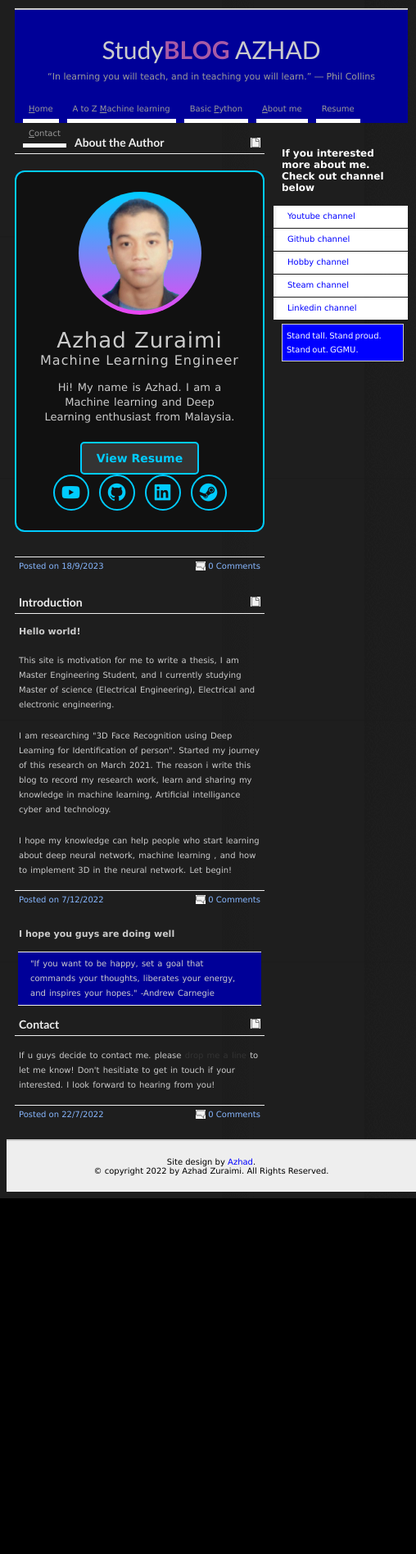
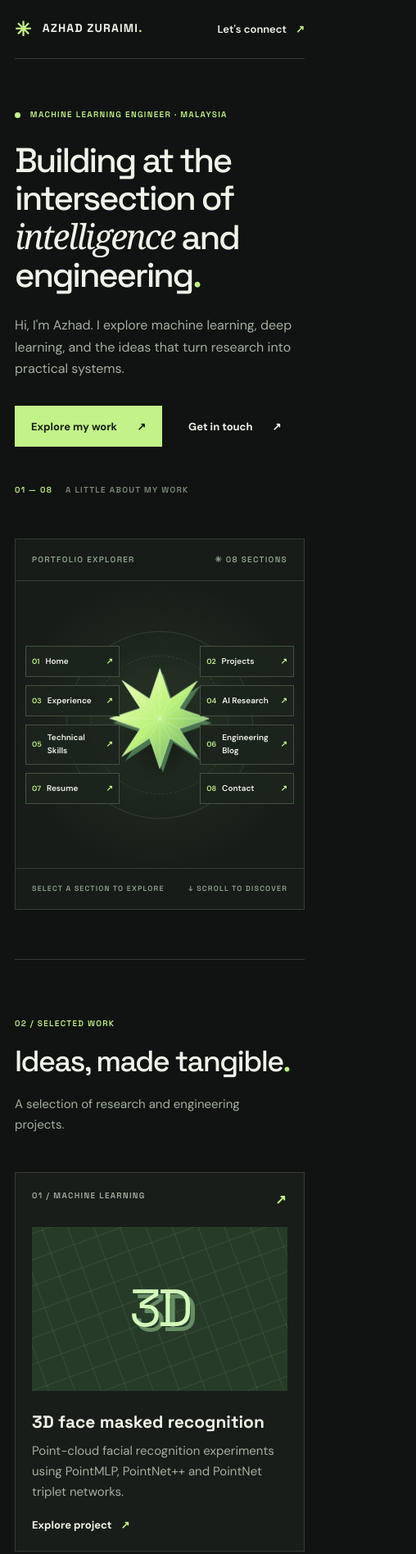
Before and after one commit to azhadzuraimi/azhadzuraimi.github.io, a plain HTML site: page index.html in a window 390 px wide. Shown: the top 1896 px of the page at 82% size, 508 px wide, since content can reach past the window. Before the commit the page ends 1462 px from the top, so only its background shows below. Drawn offline with nearby package versions, Linux system fonts and the light colour scheme.

Commit message:
Build animated eight-section portfolio
Co-authored-by: copilot-swe-agent[bot] <198982749+Copilot@users.noreply.github.com>

```diff
--- /dev/null
+++ b/css/portfolio.css
@@ -0,0 +1,184 @@
+@import url('https://fonts.googleapis.com/css2?family=DM+Sans:wght@400;500;600;700&family=Space+Grotesk:wght@400;500;600;700&display=swap');
+
+:root {
+  color-scheme: dark;
+  --background: #101311;
+  --surface: #181d19;
+  --surface-light: #202720;
+  --text: #f0f3e9;
+  --muted: #a4aea0;
+  --accent: #c3f28a;
+  --border: #343c33;
+}
+
+* { box-sizing: border-box; }
+html { scroll-behavior: smooth; }
+body {
+  margin: 0;
+  background: var(--background);
+  color: var(--text);
+  font-family: "DM Sans", sans-serif;
+  font-size: 15px;
+  line-height: 1.65;
+}
+a { color: inherit; text-decoration: none; }
+a:focus-visible { outline: 2px solid var(--accent); outline-offset: 4px; }
+.skip-link {
+  position: fixed;
+  top: 8px;
+  left: 8px;
+  z-index: 10;
+  padding: 10px 16px;
+  background: var(--accent);
+  color: #101311;
+  transform: translateY(-150%);
+}
+.skip-link:focus { transform: translateY(0); }
+.site-header, .section-wrap { width: min(100% - 80px, 1360px); margin-inline: auto; }
+.site-header {
+  height: 96px;
+  display: flex;
+  align-items: center;
+  justify-content: space-between;
+  border-bottom: 1px solid var(--border);
+}
+.brand { font-family: "Space Grotesk", sans-serif; font-size: 14px; font-weight: 700; letter-spacing: .08em; }
+.brand-mark { color: var(--accent); font-size: 24px; vertical-align: middle; margin-right: 8px; }
+.brand-dot, .accent { color: var(--accent); }
+.header-link { font-size: 13px; font-weight: 600; }
+.header-link span, .text-link span, .inline-link span { color: var(--accent); margin-left: 8px; }
+.hero { min-height: 690px; display: grid; grid-template-columns: 1fr 1fr; gap: 7%; align-items: center; padding-block: 80px; }
+.eyebrow, .hero-note, .explorer-top, .explorer-bottom, .card-top, .timeline-item > span, .skill-group > span, .blog-list a > span, .site-footer {
+  font-family: "Space Grotesk", sans-serif;
+  font-size: 10px;
+  font-weight: 600;
+  letter-spacing: .13em;
+}
+.eyebrow { color: var(--accent); margin: 0 0 24px; }
+.status-dot { display: inline-block; width: 7px; height: 7px; border-radius: 50%; background: var(--accent); margin-right: 8px; vertical-align: middle; }
+h1, h2, h3, p { margin-top: 0; }
+h1, h2, h3 { font-family: "Space Grotesk", sans-serif; line-height: 1.1; }
+h1 { max-width: 700px; margin-bottom: 25px; font-size: clamp(42px, 5.3vw, 76px); letter-spacing: -.055em; font-weight: 500; }
+h1 em, .contact-section h2 em { font-family: Georgia, serif; font-weight: 400; }
+.hero-description { max-width: 450px; color: var(--muted); font-size: 16px; }
+.hero-actions, .contact-links { display: flex; flex-wrap: wrap; gap: 12px; margin-top: 32px; }
+.button { min-height: 50px; display: inline-flex; align-items: center; justify-content: center; gap: 24px; padding: 13px 20px; font-size: 13px; font-weight: 700; transition: background .2s, color .2s; }
+.button-primary { background: var(--accent); color: #152014; }
+.button-primary:hover { background: #e2ffc4; }
+.button-text { color: var(--text); }
+.button-text:hover, .text-link:hover, .inline-link:hover { color: var(--accent); }
+.button-outline { border: 1px solid var(--border); }
+.button-outline:hover { border-color: var(--accent); }
+.hero-note { display: flex; gap: 16px; color: #7e8a7c; margin-top: 80px; }
+.hero-note span { color: var(--accent); }
+.explorer { border: 1px solid var(--border); background: #171c18; }
+.explorer-top, .explorer-bottom { display: flex; justify-content: space-between; gap: 12px; color: #91a08e; padding: 17px 20px; }
+.explorer-top { border-bottom: 1px solid var(--border); }
+.explorer-bottom { border-top: 1px solid var(--border); font-size: 9px; }
+.explorer-body { position: relative; min-height: 430px; display: grid; align-items: center; overflow: hidden; background: radial-gradient(circle at center, #303f2d 0, #1d271e 38%, #171c18 72%); }
+.star-scene { position: absolute; inset: 0; display: grid; place-items: center; perspective: 700px; pointer-events: none; }
+.star-orbit { position: absolute; width: 65%; aspect-ratio: 1; border: 1px solid #90b18730; border-radius: 50%; }
+.orbit-two { width: 48%; border-style: dashed; }
+.star {
+  width: min(41%, 220px);
+  overflow: visible;
+  filter: drop-shadow(0 20px 20px #0008);
+  animation: star-float 7s ease-in-out infinite;
+}
+.star-shadow { fill: #4b7851; transform: translate(7px, 10px); }
+.star-face { fill: url(#star-gradient); stroke: #e5ffd5; stroke-width: 1; }
+.star-facets { fill: none; stroke: #f5ffe7; stroke-width: 1; opacity: .48; }
+@keyframes star-float {
+  0%, 100% { transform: rotateX(10deg) rotateY(-16deg) rotateZ(-8deg) translateY(0); }
+  50% { transform: rotateX(-6deg) rotateY(18deg) rotateZ(5deg) translateY(-12px); }
+}
+.section-nav { z-index: 1; display: grid; grid-template-columns: 1fr 1fr; gap: 12px 44%; padding: 30px 20px; }
+.section-nav a { min-height: 38px; display: flex; align-items: center; gap: 7px; padding: 8px 10px; background: #1c251de8; border: 1px solid #445140; font-size: 11px; font-weight: 600; transition: border-color .2s, background .2s; }
+.section-nav a:hover, .section-nav a:focus-visible { background: #303e2e; border-color: var(--accent); }
+.section-nav a span { color: var(--accent); font-size: 9px; }
+.section-nav a b { margin-left: auto; color: var(--accent); }
+.content-section { padding-block: 110px; border-top: 1px solid var(--border); scroll-margin-top: 24px; }
+.section-heading { display: flex; align-items: end; justify-content: space-between; gap: 30px; margin-bottom: 45px; }
+.section-heading .eyebrow { margin-bottom: 18px; }
+h2 { font-size: clamp(36px, 4vw, 56px); letter-spacing: -.045em; font-weight: 500; margin-bottom: 0; }
+.section-heading > p { max-width: 275px; color: var(--muted); margin: 0; }
+.project-grid { display: grid; grid-template-columns: repeat(3, 1fr); gap: 16px; }
+.card { border: 1px solid var(--border); background: var(--surface); padding: 20px; }
+.card-top { display: flex; justify-content: space-between; color: var(--muted); }
+.card-top span:last-child { color: var(--accent); font-size: 16px; }
+.project-art { position: relative; height: 200px; display: grid; place-items: center; overflow: hidden; margin: 20px 0 26px; background: #263c29; }
+.project-art > span { z-index: 1; color: #d3f8bb; font-family: "Space Grotesk", sans-serif; font-size: 64px; letter-spacing: -.06em; text-shadow: 6px 6px 0 #668d64; }
+.art-software { background: #30382a; }
+.art-engineering { background: #253733; }
+.art-engineering > span { font-size: 100px; }
+.art-grid { position: absolute; inset: -50%; transform: rotate(-20deg); background-image: linear-gradient(#bfe5a519 1px, transparent 1px), linear-gradient(90deg, #bfe5a519 1px, transparent 1px); background-size: 30px 30px; }
+.project-card h3, .research-card h3 { font-size: 21px; margin-bottom: 12px; }
+.project-card p, .research-card p, .timeline-item p, .resume-section p, .contact-section > p:not(.eyebrow) { color: var(--muted); }
+.project-card p { min-height: 72px; }
+.text-link, .inline-link { font-size: 13px; font-weight: 700; }
+.inline-link { display: inline-block; margin-top: 30px; }
+.split-section { display: grid; grid-template-columns: 1fr 1fr; gap: 10%; }
+.split-section .section-heading { display: block; }
+.split-section .section-heading > p { margin-top: 25px; }
+.timeline-item { display: grid; grid-template-columns: 110px 1fr; gap: 24px; padding: 25px 0; border-top: 1px solid var(--border); }
+.timeline-item > span, .skill-group > span { color: var(--accent); }
+.timeline-item h3 { font-size: 20px; margin-bottom: 8px; }
+.timeline-item p { margin-bottom: 0; }
+.research-card { display: grid; grid-template-columns: 1fr 1fr; background: var(--surface-light); border: 1px solid var(--border); }
+.research-card > div:first-child { padding: clamp(28px, 5vw, 64px); align-self: center; }
+.research-card h3 { max-width: 460px; font-size: clamp(24px, 3vw, 36px); }
+.research-card p:not(.eyebrow) { max-width: 500px; }
+.research-visual { min-height: 290px; display: grid; place-items: center; text-align: center; color: var(--accent); font: 600 12px/2 "Space Grotesk", sans-serif; letter-spacing: .2em; background: radial-gradient(circle, #597b4a 1px, transparent 2px) center / 15px 15px, radial-gradient(circle, #354f36, #202920 70%); }
+.skills-grid { display: grid; grid-template-columns: repeat(3, 1fr); border: 1px solid var(--border); }
+.skill-group { padding: 32px; }
+.skill-group + .skill-group { border-left: 1px solid var(--border); }
+.skill-group h3 { margin: 35px 0 12px; font-size: 21px; }
+.skill-group p { margin: 0; color: var(--muted); }
+.blog-list { border-top: 1px solid var(--border); }
+.blog-list a { display: grid; grid-template-columns: 1fr 2fr auto; gap: 20px; align-items: center; padding: 26px 4px; border-bottom: 1px solid var(--border); }
+.blog-list a:hover strong, .blog-list a > span:last-child { color: var(--accent); }
+.blog-list a > span:first-child { color: var(--muted); }
+.blog-list strong { font-family: "Space Grotesk", sans-serif; font-size: 20px; }
+.resume-section { display: flex; justify-content: space-between; align-items: center; gap: 40px; }
+.resume-section h2 { margin-bottom: 20px; }
+.resume-section p:not(.eyebrow) { margin-bottom: 0; }
+.resume-section .button { flex-shrink: 0; }
+.contact-section { text-align: center; padding-block: 140px; }
+.contact-section h2 { font-size: clamp(48px, 7vw, 90px); }
+.contact-section > p:not(.eyebrow) { margin: 28px auto 0; max-width: 430px; }
+.contact-links { justify-content: center; }
+.site-footer { display: flex; justify-content: space-between; gap: 20px; padding-block: 30px; border-top: 1px solid var(--border); color: var(--muted); }
+.site-footer a:hover { color: var(--accent); }
+
+@media (max-width: 900px) {
+  .hero { grid-template-columns: 1fr; gap: 50px; }
+  .hero-note { margin-top: 45px; }
+  .project-grid { grid-template-columns: repeat(2, 1fr); }
+  .split-section { grid-template-columns: 1fr; gap: 10px; }
+}
+@media (max-width: 600px) {
+  .site-header, .section-wrap { width: min(100% - 36px, 1360px); }
+  .site-header { height: 72px; }
+  .hero { padding-block: 60px; }
+  .explorer-body { min-height: 350px; }
+  .section-nav { gap: 10px 30%; padding: 20px 12px; }
+  .section-nav a { font-size: 10px; padding: 7px; }
+  .star { width: 37%; }
+  .content-section { padding-block: 70px; }
+  .section-heading { display: block; }
+  .section-heading > p { margin-top: 20px; }
+  .project-grid, .research-card, .skills-grid { grid-template-columns: 1fr; }
+  .project-card p { min-height: 0; }
+  .skill-group + .skill-group { border-left: 0; border-top: 1px solid var(--border); }
+  .skill-group h3 { margin-top: 20px; }
+  .timeline-item { grid-template-columns: 1fr; gap: 8px; }
+  .blog-list a { grid-template-columns: 1fr auto; }
+  .blog-list a > span:first-child { grid-column: 1 / -1; }
+  .resume-section { align-items: flex-start; flex-direction: column; }
+  .site-footer { flex-wrap: wrap; }
+}
+@media (prefers-reduced-motion: reduce) {
+  html { scroll-behavior: auto; }
+  .star { animation: none; }
+  .button, .section-nav a { transition: none; }
+}
--- a/index.html
+++ b/index.html
@@ -1,80 +1,144 @@
 <!DOCTYPE html>
 <html lang="en">
 <head>
-    <title>Azhad Github Blog</title>
-    <meta charset ="UTF-8">
-    <meta name="author" content = "Azhad Zuraimi">
-    <meta name="description" content="Personal Blog">
-    <meta name="viewport" content="width=device-width, initial-scale=1.0">
-    <link rel="stylesheet" href="css/1.css" type="text/css">
-    <link href='https://unpkg.com/boxicons@2.1.4/css/boxicons.min.css' rel='stylesheet'>
+  <meta charset="UTF-8">
+  <meta name="viewport" content="width=device-width, initial-scale=1">
+  <meta name="author" content="Azhad Zuraimi">
+  <meta name="description" content="Azhad Zuraimi's portfolio: machine learning, research, and engineering projects.">
+  <title>Azhad Zuraimi | Machine Learning Engineer</title>
+  <link rel="stylesheet" href="css/portfolio.css">
 </head>
 <body>
-<div id="container">
-  <div id="header">
-    <h1><a href="#">Study<strong>BLOG</strong> AZHAD</a></h1>
-    <h2>“In learning you will teach, and in teaching you will learn.” ― Phil Collins</h2>
-    <ul id="nav">
-      <li><a href="#" accesskey="h"><em>H</em>ome</a></li>
-      <li><a href="machinelearning.html" title="Learn about machine learning" accesskey="m">A to Z <em>M</em>achine learning</a></li>
-      <li><a href="python.html" title="Learn a bit about python" accesskey="P">Basic <em>P</em>ython </a></li>
-      <li><a href="#about" title="Learn a bit about me" accesskey="a"><em>A</em>bout me</a></li>
-      <li><a href="https://drive.google.com/file/d/1vONY5IQvVfJUElkUmnPESMoRXy4mYnKi/view?usp=sharing" title="View my resume" target="_blank" rel="noopener noreferrer">Resume</a></li>
-      <li><a href="#contact" title="Get in Touch (a:o)" accesskey="c"><em>C</em>ontact</a></li>
-    </ul>
-  </div>
-  <div id="sidebar">
-    <h1>If you interested more about me. Check out channel below</h1>
-    <ul class="submenu">
-      <li><a href="https://www.youtube.com/channel/UCF971Ma4mil3RoozyvyqJ1w">Youtube channel</a></li>
-      <li><a href="https://github.com/azhadzuraimi">Github channel</a></li>
-      <li><a href="#">Hobby channel</a></li>
-      <li><a href="https://steamcommunity.com/profiles/76561198124738271/">Steam channel</a></li>
-      <li><a href="https://www.linkedin.com/in/muhammad-azhad-zuraimi-367204113/">Linkedin channel</a></li>
-    </ul>
-    <p class="note"> Stand tall. Stand proud. Stand out. GGMU.</p>
-  </div>
-  <div id="content">
-    <h1><a href="#about" id="about">About the Author</a></h1>
-      <div class="container-space">
-        <div class="container">
-          <div class="img-bio">
-            <img src="./images/azhad_face.png" alt="my face">
+  <a class="skip-link" href="#main">Skip to content</a>
+  <header class="site-header">
+    <a class="brand" href="#home" aria-label="Azhad Zuraimi, home"><span class="brand-mark">✳</span> AZHAD ZURAIMI<span class="brand-dot">.</span></a>
+    <a class="header-link" href="#contact">Let's connect <span aria-hidden="true">↗</span></a>
+  </header>
+
+  <main id="main">
+    <section class="hero section-wrap" id="home">
+      <div class="hero-copy" id="about">
+        <p class="eyebrow"><span class="status-dot"></span> MACHINE LEARNING ENGINEER · MALAYSIA</p>
+        <h1>Building at the intersection of <em>intelligence</em> and engineering<span class="accent">.</span></h1>
+        <p class="hero-description">Hi, I'm Azhad. I explore machine learning, deep learning, and the ideas that turn research into practical systems.</p>
+        <div class="hero-actions">
+          <a class="button button-primary" href="#projects">Explore my work <span aria-hidden="true">↗</span></a>
+          <a class="button button-text" href="#contact">Get in touch <span aria-hidden="true">↗</span></a>
+        </div>
+        <div class="hero-note"><span>01 — 08</span> A LITTLE ABOUT MY WORK</div>
+      </div>
+
+      <div class="explorer" aria-label="Explore the portfolio">
+        <div class="explorer-top"><span>PORTFOLIO EXPLORER</span><span>✳ 08 SECTIONS</span></div>
+        <div class="explorer-body">
+          <div class="star-scene" aria-hidden="true">
+            <div class="star-orbit orbit-one"></div>
+            <div class="star-orbit orbit-two"></div>
+            <svg class="star" viewBox="0 0 240 240" xmlns="http://www.w3.org/2000/svg">
+              <defs>
+                <linearGradient id="star-gradient" x1="0" y1="0" x2="1" y2="1">
+                  <stop offset="0" stop-color="#f8ffc8"/>
+                  <stop offset=".48" stop-color="#bcf27c"/>
+                  <stop offset="1" stop-color="#5a9a64"/>
+                </linearGradient>
+              </defs>
+              <path class="star-shadow" d="M120 8 143 76 205 35 164 97 232 120 164 143 205 205 143 164 120 232 97 164 35 205 76 143 8 120 76 97 35 35 97 76Z"/>
+              <path class="star-face" d="M120 8 143 76 205 35 164 97 232 120 164 143 205 205 143 164 120 232 97 164 35 205 76 143 8 120 76 97 35 35 97 76Z"/>
+              <path class="star-facets" d="M120 8 120 120 205 35 M232 120 120 120 205 205 M120 232 120 120 35 205 M8 120 120 120 35 35 M97 76 120 120 143 76 M164 97 120 120 164 143 M143 164 120 120 97 164 M76 143 120 120 76 97"/>
+            </svg>
           </div>
-          <div class="text-content">
-            <span>Azhad Zuraimi</span>
-            <span>Machine Learning Engineer</span>
-            <p> Hi! My name is Azhad. I am a Machine learning and Deep Learning enthusiast from Malaysia.</p>
-            <a class="btn" href="https://drive.google.com/file/d/1vONY5IQvVfJUElkUmnPESMoRXy4mYnKi/view?usp=sharing" target="_blank" rel="noopener noreferrer">View Resume</a>
-            <div class="social-media">
-              <a href="https://www.youtube.com/channel/UCF971Ma4mil3RoozyvyqJ1w"><i class='bx bxl-youtube' ></i></a>
-              <a href="https://github.com/azhadzuraimi"><i class='bx bxl-github'></i></a>
-              <a href="https://www.linkedin.com/in/muhammad-azhad-zuraimi-367204113/"><i class='bx bxl-linkedin-square' ></i></a>
-              <a href="https://steamcommunity.com/profiles/76561198124738271/"><i class='bx bxl-steam'></i></a>
-            </div>
+          <nav class="section-nav" aria-label="Portfolio sections">
+            <a href="#home"><span>01</span> Home <b>↗</b></a>
+            <a href="#projects"><span>02</span> Projects <b>↗</b></a>
+            <a href="#experience"><span>03</span> Experience <b>↗</b></a>
+            <a href="#research"><span>04</span> AI Research <b>↗</b></a>
+            <a href="#skills"><span>05</span> Technical Skills <b>↗</b></a>
+            <a href="#blog"><span>06</span> Engineering Blog <b>↗</b></a>
+            <a href="#resume"><span>07</span> Resume <b>↗</b></a>
+            <a href="#contact"><span>08</span> Contact <b>↗</b></a>
+          </nav>
+        </div>
+        <div class="explorer-bottom"><span>SELECT A SECTION TO EXPLORE</span><span>↓ SCROLL TO DISCOVER</span></div>
+      </div>
+    </section>
 
-        </div>
+    <section class="content-section section-wrap" id="projects">
+      <div class="section-heading"><div><p class="eyebrow">02 / SELECTED WORK</p><h2>Ideas, made tangible<span class="accent">.</span></h2></div><p>A selection of research and engineering projects.</p></div>
+      <div class="project-grid">
+        <article class="card project-card">
+          <div class="card-top"><span>01 / MACHINE LEARNING</span><span>↗</span></div>
+          <div class="project-art art-research" aria-hidden="true"><span>3D</span><div class="art-grid"></div></div>
+          <h3>3D face masked recognition</h3>
+          <p>Point-cloud facial recognition experiments using PointMLP, PointNet++ and PointNet triplet networks.</p>
+          <a class="text-link" href="https://github.com/azhadzuraimi/3D-face-masked-recognition">Explore project <span aria-hidden="true">↗</span></a>
+        </article>
+        <article class="card project-card">
+          <div class="card-top"><span>02 / SOFTWARE</span><span>↗</span></div>
+          <div class="project-art art-software" aria-hidden="true"><span>&lt; / &gt;</span><div class="art-grid"></div></div>
+          <h3>Mobile phone online kiosk</h3>
+          <p>A C++ kiosk project exploring data structures, purchasing, and stock management.</p>
+          <a class="text-link" href="https://github.com/azhadzuraimi/MOBILE_PHONE_ONLINE_KIOSK">Explore project <span aria-hidden="true">↗</span></a>
+        </article>
+        <article class="card project-card">
+          <div class="card-top"><span>03 / ENGINEERING</span><span>↗</span></div>
+          <div class="project-art art-engineering" aria-hidden="true"><span>✳</span><div class="art-grid"></div></div>
+          <h3>Hand motion controlled robotic arm</h3>
+          <p>An embedded system concept for controlling a robotic arm using hand movements.</p>
+          <a class="text-link" href="https://github.com/azhadzuraimi/Hand_motion_controlled_robottic_arm">Explore project <span aria-hidden="true">↗</span></a>
+        </article>
       </div>
+      <a class="inline-link" href="https://github.com/azhadzuraimi">More on GitHub <span aria-hidden="true">↗</span></a>
+    </section>
+
+    <section class="content-section section-wrap split-section" id="experience">
+      <div class="section-heading"><div><p class="eyebrow">03 / EXPERIENCE</p><h2>Learning through doing<span class="accent">.</span></h2></div><p>My background brings research and engineering together.</p></div>
+      <div class="timeline">
+        <div class="timeline-item"><span>RESEARCH</span><div><h3>3D face recognition</h3><p>Research into using deep learning for identification from 3D facial data, beginning in March 2021.</p></div></div>
+        <div class="timeline-item"><span>EDUCATION</span><div><h3>Electrical engineering</h3><p>Master of Science studies in Electrical Engineering, with a focus on research and deep learning.</p></div></div>
+        <div class="timeline-item"><span>ENGINEERING</span><div><h3>Building across disciplines</h3><p>Projects spanning software, embedded systems, and machine learning.</p></div></div>
       </div>
-    <div class="article_menu"> <b>Posted on 18/9/2023</b> <a href="#">0 Comments</a> </div>
-    <h1><a href="#intro" id="intro">Introduction</a></h1>
-    <h2>Hello world!</h2>
-    <p> This site is motivation for me to write a thesis, I am Master Engineering Student, and I currently studying Master of science (Electrical Engineering), Electrical and electronic engineering. </p>
-    <p> I am researching "3D Face Recognition using Deep Learning for Identification of person". Started my journey of this research on March 2021. The reason i write this blog to record my research work, learn and sharing my knowledge in machine learning, Artificial intelligance cyber and technology.</p>
-    <p> I hope my knowledge can help people who start learning about deep neural network, machine learning , and how to implement 3D in the neural network. Let begin!</p>
-    <div class="article_menu"> <b>Posted on 7/12/2022</b> <a href="#">0 Comments</a> </div>
-    <h2>I hope you guys are doing well</h2>
-    <blockquote>
-      <p> "If you want to be happy, set a goal that commands your thoughts, liberates your energy, and inspires your hopes." -Andrew Carnegie </p>
-    </blockquote>
-    <h1><a href="#contact" id="contact">Contact</a></h1>
-    <p> If u guys decide to contact me. please <a href="https://www.instagram.com/direct/t/340282366841710300949128141423538682258">drop me a line</a> to let me know! Don't hesitiate to get in touch if your interested. I look forward to hearing from you! </p>
-    <div class="article_menu"> <b>Posted on 22/7/2022</b> <a href="#">0 Comments</a> </div>
-  </div>
-  <div id="footer">
-    <p>Site design by <a href="https://www.instagram.com/azhadzuraimi/">Azhad</a>.<br />
-&copy; copyright 2022 by Azhad Zuraimi. All Rights Reserved.</p>
-  </div>
-</div>
+    </section>
+
+    <section class="content-section section-wrap" id="research">
+      <div class="section-heading"><div><p class="eyebrow">04 / AI RESEARCH</p><h2>Curiosity, in practice<span class="accent">.</span></h2></div><p>Experiments in 3D data, representation learning, and recognition.</p></div>
+      <article class="research-card">
+        <div><p class="eyebrow">FEATURED RESEARCH</p><h3>Learning similarity and dissimilarity in 3D masked faces</h3><p>A PyTorch implementation exploring point-cloud models and triplet loss for 3D face recognition. The repository includes training code and validation metrics.</p><a class="text-link" href="https://github.com/azhadzuraimi/3D-face-masked-recognition">View research &amp; code <span aria-hidden="true">↗</span></a></div>
+        <div class="research-visual" aria-hidden="true"><span>POINT CLOUD<br>×<br>DEEP LEARNING</span></div>
+      </article>
+    </section>
+
+    <section class="content-section section-wrap" id="skills">
+      <div class="section-heading"><div><p class="eyebrow">05 / TECHNICAL SKILLS</p><h2>The toolkit<span class="accent">.</span></h2></div><p>Technologies and concepts explored through my work.</p></div>
+      <div class="skills-grid">
+        <div class="skill-group"><span>01 / LANGUAGES</span><h3>Development</h3><p>Python · C++ · Assembly</p></div>
+        <div class="skill-group"><span>02 / MACHINE LEARNING</span><h3>Research</h3><p>PyTorch · Deep learning · Point clouds</p></div>
+        <div class="skill-group"><span>03 / ENGINEERING</span><h3>Systems</h3><p>Linux · Embedded systems · GitHub</p></div>
+      </div>
+    </section>
+
+    <section class="content-section section-wrap" id="blog">
+      <div class="section-heading"><div><p class="eyebrow">06 / ENGINEERING BLOG</p><h2>Notes from the journey<span class="accent">.</span></h2></div><p>Learning resources from the original study blog.</p></div>
+      <div class="blog-list">
+        <a href="machinelearning.html"><span>01 / LEARNING RESOURCES</span><strong>Machine learning</strong><span aria-hidden="true">↗</span></a>
+        <a href="python.html"><span>02 / LEARNING RESOURCES</span><strong>Basic Python</strong><span aria-hidden="true">↗</span></a>
+      </div>
+    </section>
+
+    <section class="content-section section-wrap resume-section" id="resume">
+      <div><p class="eyebrow">07 / RESUME</p><h2>A closer look at my journey<span class="accent">.</span></h2><p>From electrical engineering studies to deep learning research and hands-on projects.</p></div>
+      <a class="button button-primary" href="https://drive.google.com/file/d/1vONY5IQvVfJUElkUmnPESMoRXy4mYnKi/view?usp=sharing" target="_blank" rel="noopener noreferrer">View resume <span aria-hidden="true">↗</span></a>
+    </section>
+
+    <section class="content-section section-wrap contact-section" id="contact">
+      <p class="eyebrow">08 / CONTACT</p>
+      <h2>Let's make something<br><em>meaningful</em><span class="accent">.</span></h2>
+      <p>Interested in machine learning, research, or engineering? I'd love to connect.</p>
+      <div class="contact-links">
+        <a class="button button-primary" href="https://www.linkedin.com/in/muhammad-azhad-zuraimi-367204113/">Connect on LinkedIn <span aria-hidden="true">↗</span></a>
+        <a class="button button-outline" href="https://github.com/azhadzuraimi">GitHub <span aria-hidden="true">↗</span></a>
+      </div>
+    </section>
+  </main>
+  <footer class="site-footer section-wrap"><span>© Azhad Zuraimi</span><span>BUILT WITH CURIOSITY ✳</span><a href="#home">BACK TO TOP ↑</a></footer>
 </body>
 </html>
```
